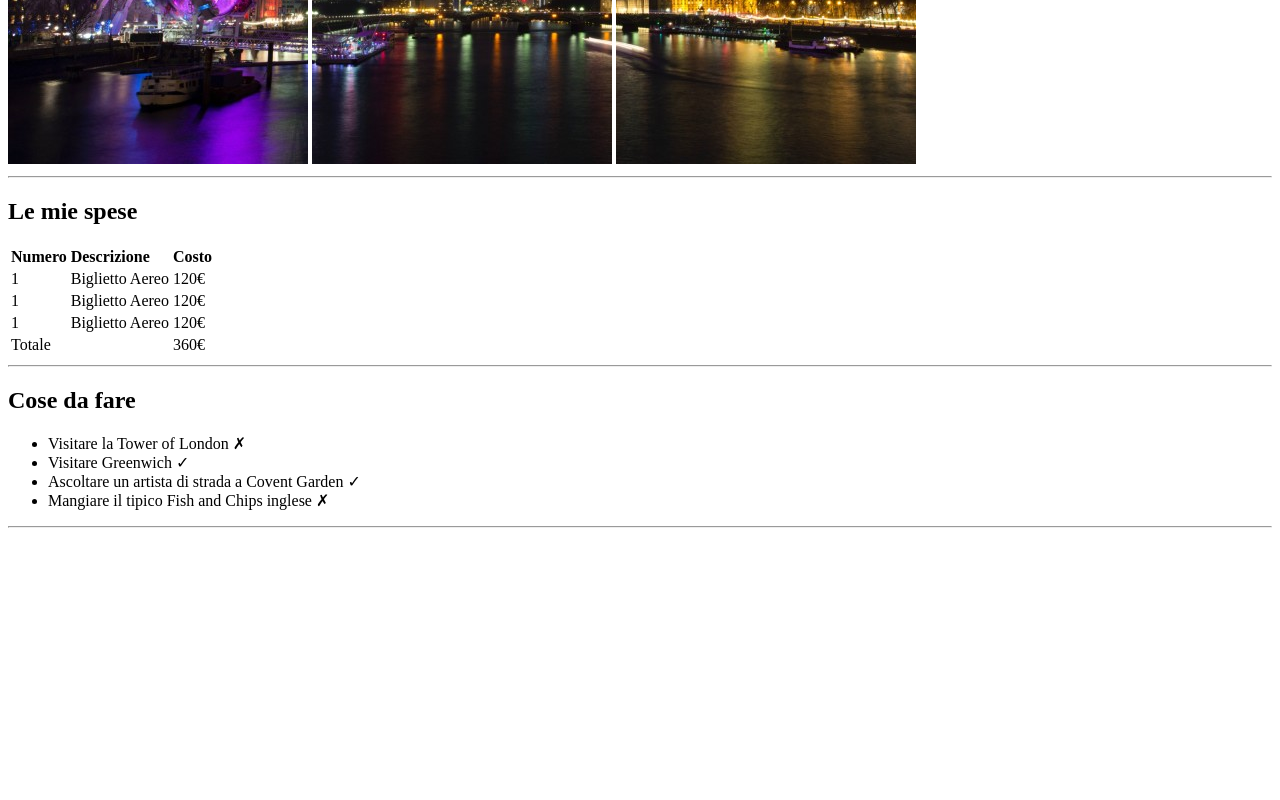
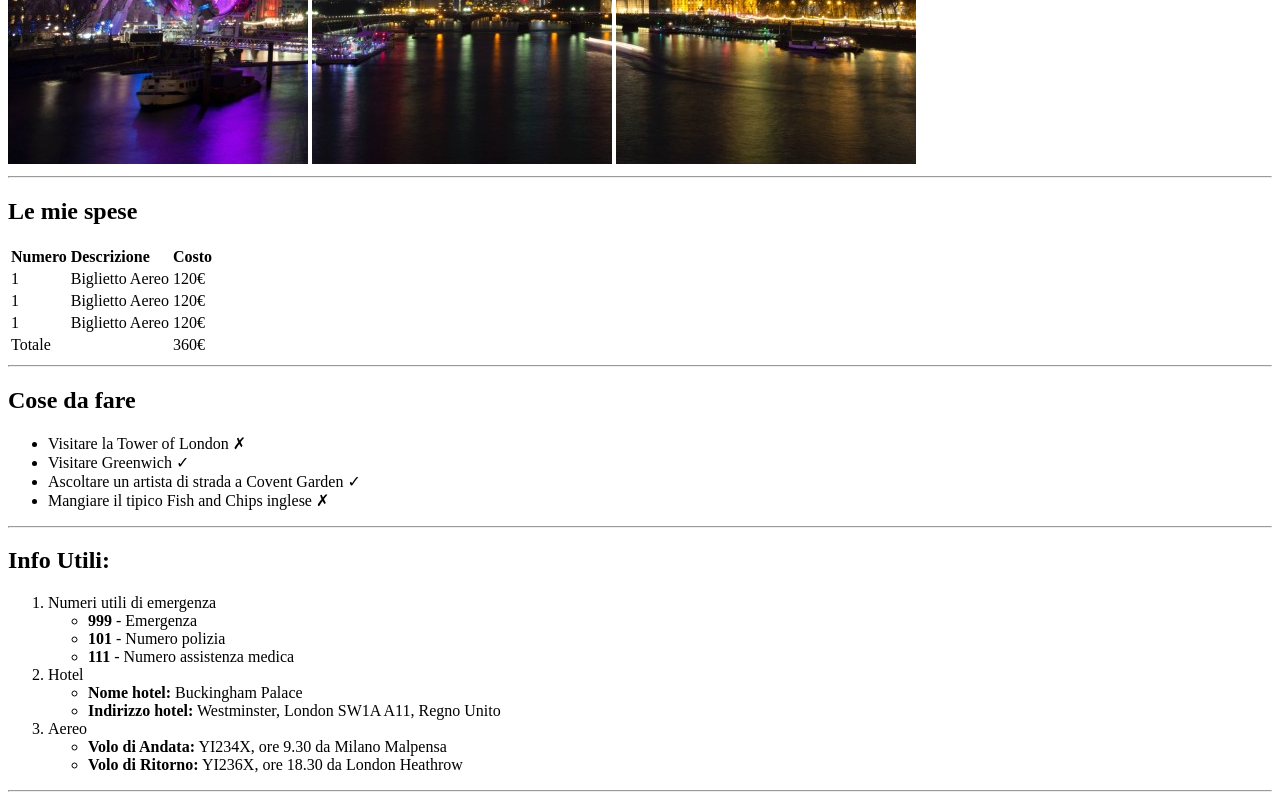
Before and after one commit to andreacagnina/html-london-trip, a plain HTML site: page index.html in a window 1280 px wide. Shown: the part 516-1316 px from the top of the page. Before the commit the page ends 1052 px from the top, so only its background shows below. Drawn offline with Linux system fonts and the light colour scheme.

Commit message:
[FEAT] Added 3rd section (INFO)

```diff
--- a/index.html
+++ b/index.html
@@ -68,11 +68,30 @@
             <hr>
         </section>
         <section> <!--INFO-->
-
+            <h2>Info Utili:</h2>
+            <ol>
+                <li>Numeri utili di emergenza</li>
+                <ul>
+                    <li><strong>999</strong> - Emergenza</li>
+                    <li><strong>101</strong> - Numero polizia</li>
+                    <li><strong>111</strong> - Numero assistenza medica</li>
+                </ul>
+                <li>Hotel</li>
+                <ul>
+                    <li><strong>Nome hotel:</strong> Buckingham Palace</li>
+                    <li><strong>Indirizzo hotel:</strong> Westminster, London SW1A A11, Regno Unito</li>
+                </ul>
+                <li>Aereo
+                    <ul>
+                        <li><strong>Volo di Andata:</strong> YI234X, ore 9.30 da Milano Malpensa</li>
+                        <li><strong>Volo di Ritorno:</strong> YI236X, ore 18.30 da London Heathrow</li>
+                    </ul>
+                </li>
+            </ol>
+            <hr>
         </section>
-
     </main>
-    <footer>
+    <footer><!--PHOTO-GALLERY-->
 
     </footer>
 </body>
```
